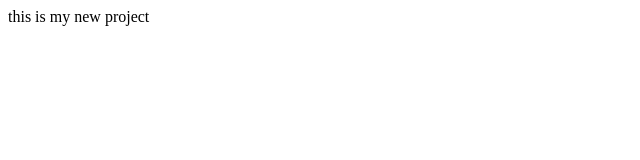
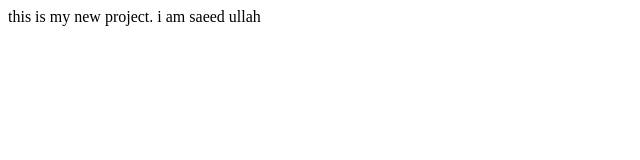
Before and after one commit to littlezabi/optimusAlgos, a plain HTML site: page index.html in a window 1280 px wide. Shown: the whole page, without its empty margins (0-640 px from the left). Drawn offline with Linux system fonts and the light colour scheme.

Commit message:
add new feature

```diff
--- a/index.html
+++ b/index.html
@@ -1,3 +1,4 @@
 <p>
-    this is my new project
+    this is my new project.
+    i am saeed ullah
 </p>
```
